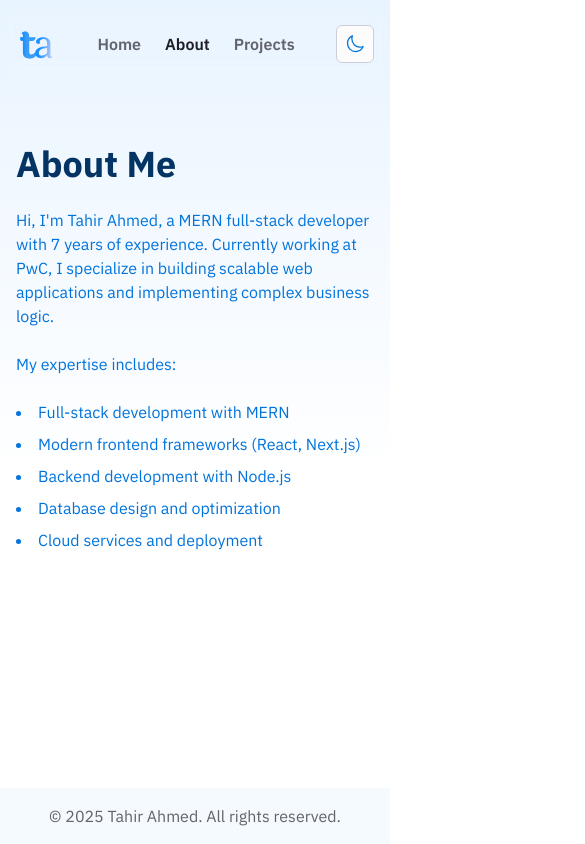
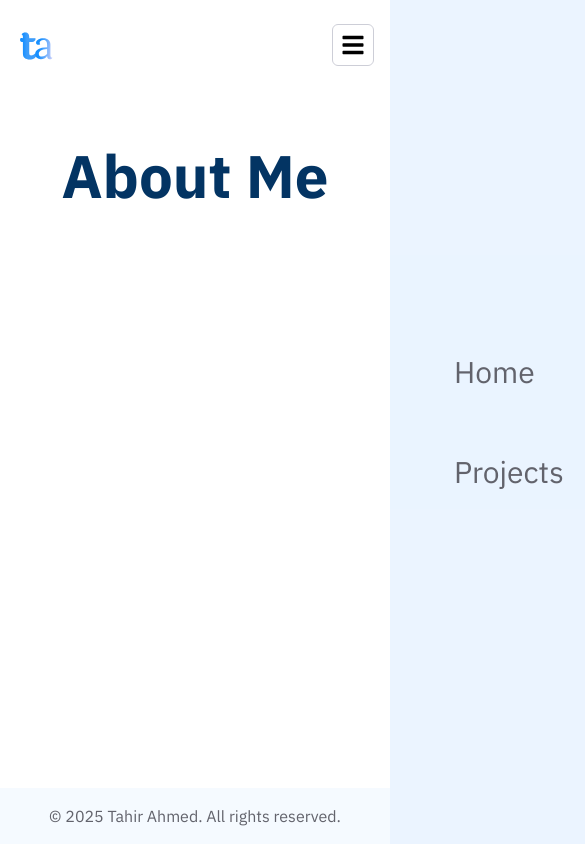
Before and after one commit to ttahm3d/tahirahmedt, a Next.js app: page /about in a window 390 px wide. Shown: the top 844 px of the page, 585 px wide, since content can reach past the window. Built offline with nearby package versions, Linux system fonts and the light colour scheme.

Commit message:
feat - created header for mobile view

```diff
--- a/src/app/about/page.tsx
+++ b/src/app/about/page.tsx
@@ -1,23 +1,13 @@
 export default function AboutPage() {
   return (
-    <section className="container mx-auto px-4 py-16">
-      <div className="max-w-3xl mx-auto">
-        <h1 className="text-4xl font-bold text-accent-12 mb-6">About Me</h1>
-        <div className="prose prose-lg space-y-6 text-accent-11">
-          <p>
-            Hi, I&apos;m Tahir Ahmed, a MERN full-stack developer with 7 years
-            of experience. Currently working at PwC, I specialize in building
-            scalable web applications and implementing complex business logic.
-          </p>
-          <p>My expertise includes:</p>
-          <ul className="list-disc list-inside space-y-2">
-            <li>Full-stack development with MERN</li>
-            <li>Modern frontend frameworks (React, Next.js)</li>
-            <li>Backend development with Node.js</li>
-            <li>Database design and optimization</li>
-            <li>Cloud services and deployment</li>
-          </ul>
-        </div>
+    <section className="px-4 py-16">
+      <div className="max-w-6xl mx-auto">
+        <h1 className="text-6xl text-center font-bold text-accent-12 mb-6">
+          About Me
+        </h1>
+      </div>
+      <div>
+        <p className="max-w-6xl"></p>
       </div>
     </section>
   );
--- a/src/app/layout.tsx
+++ b/src/app/layout.tsx
@@ -25,12 +25,12 @@ export default function RootLayout({
   return (
     <html lang="en" suppressHydrationWarning>
       <body
-        className={`${ibmPlexSans.className} antialiased min-h-screen flex flex-col `}
+        className={`${ibmPlexSans.className} antialiased min-h-screen flex flex-col`}
       >
-        <div className="absolute w-full h-[480px] bg-linear-to-b opacity-[0.6] -z-10 from-accent-4 to-transparent"></div>
+        {/* <div className="absolute w-full h-[480px] bg-linear-to-b opacity-[0.6] -z-10 from-accent-4 to-transparent"></div> */}
         <ThemeProvider attribute="class" defaultTheme="system" enableSystem>
           <Header />
-          <main className="flex-1">{children}</main>
+          <main>{children}</main>
           <Footer />
         </ThemeProvider>
       </body>
--- a/src/app/projects/page.tsx
+++ b/src/app/projects/page.tsx
@@ -38,8 +38,11 @@ const projects: Array<IProject> = [
 
 function ProjectCard({ project }: { project: IProject }) {
   return (
-    <div key={project.name} className="p-4 rounded-md border border-gray-6">
-      <h3 className="text-xl self-center font-medium text-accent-10">
+    <div
+      key={project.name}
+      className="p-4 max-w-2xl mx-auto w-full rounded-md border border-gray-6"
+    >
+      <h3 className="text-xl self-center font-medium text-accent-11">
         {project.name}
       </h3>
       <p className="text-sm text-gray-11 self-center">{project.description}</p>
--- a/src/components/footer.tsx
+++ b/src/components/footer.tsx
@@ -1,6 +1,6 @@
 export default function Footer() {
   return (
-    <footer className="bg-accent-2">
+    <footer className="bg-accent-2 mt-auto">
       <section className="max-w-6xl mx-auto px-4 py-4 flex justify-center items-center gap-2">
         <p className="text-center  text-gray-11">
           &copy; {new Date().getFullYear()} Tahir Ahmed. All rights reserved.
--- a/src/components/header.tsx
+++ b/src/components/header.tsx
@@ -7,15 +7,22 @@ import Image from "next/image";
 import Logo from "@/assets/TahirAhmedLogo.svg";
 import { usePathname } from "next/navigation";
 import classNames from "classnames";
+import { FaBars } from "react-icons/fa";
+import { useState } from "react";
 
 export default function Header() {
   const scrolled = useScroll();
 
+  const [openMenu, setOpenMenu] = useState<boolean>(false);
   const pathname = usePathname();
+
+  const toggleMenu = () => {
+    setOpenMenu((open) => !open);
+  };
 
   const routes = [
     { name: "Home", path: "/" },
-    { name: "About", path: "/about" },
+    // { name: "About", path: "/about" },
     { name: "Projects", path: "/projects" },
   ];
 
@@ -37,7 +44,7 @@ export default function Header() {
           </Link>
         </div>
 
-        <div className="flex items-center space-x-6">
+        <div className="md:block hidden">
           <ul className="flex items-center space-x-6">
             {routes.map((route) => (
               <li key={route.name}>
@@ -56,7 +63,36 @@ export default function Header() {
             ))}
           </ul>
         </div>
-        <ThemeSwitcher />
+        <div className="hidden md:block">
+          <ThemeSwitcher />
+        </div>
+        <div
+          className="md:hidden text-2xl z-20 cursor-pointer rounded-md border border-gray-7 p-2 "
+          onClick={toggleMenu}
+        >
+          <FaBars />
+        </div>
+        <div
+          className={classNames(
+            "md:hidden absolute inset-0 bg-accent-3/90 backdrop-blur z-10 flex transition transform duration-300 ease-in-out min-h-screen p-16",
+            {
+              "translate-x-[30%]": openMenu,
+            },
+            {
+              "translate-x-[100%]": !openMenu,
+            }
+          )}
+        >
+          <ul className="flex flex-col items-start justify-center space-y-16 w-full">
+            {routes.map((route) => (
+              <li key={route.name} onClick={toggleMenu}>
+                <Link href={route.path} className="text-3xl text-gray-11">
+                  {route.name}
+                </Link>
+              </li>
+            ))}
+          </ul>
+        </div>
       </nav>
     </header>
   );
```
